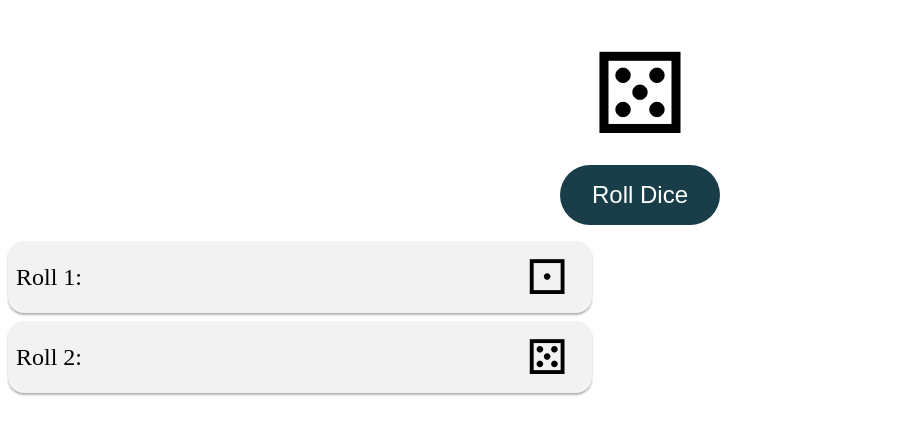
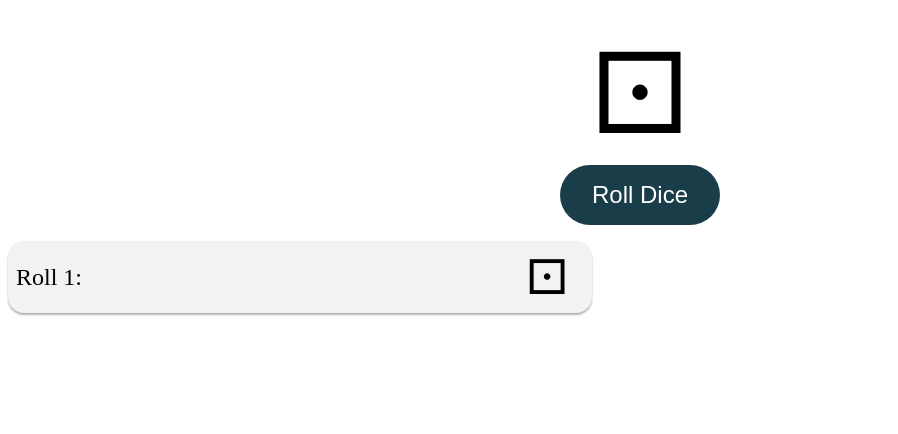
Before and after one commit to robinrajan24/Dice-Roll-Simulator, a plain HTML site: page index.html in a window 1280 px wide. Both pictures are taken after a click on the button "Roll Dice". Shown: the part 90-524 px from the top of the page, without its empty margins (0-898 px from the left). Drawn offline with Linux system fonts and the light colour scheme.

Commit message:
added the js code

```diff
--- a/index.html
+++ b/index.html
@@ -15,8 +15,8 @@
 
     <button id="roll-button">Roll Dice</button>
     <ul id="roll-history">
-        <li>Roll 1: <span>&#9856</span> </li>
-        <li>Roll 2: <span>&#9860</span> </li>
+        <!-- <li>Roll 1: <span>&#9856</span> </li>
+        <li>Roll 2: <span>&#9860</span> </li> -->
 
     </ul>
 
--- a/index.js
+++ b/index.js
@@ -0,0 +1,62 @@
+const buttonEl=document.getElementById('roll-button')
+const diceEl=document.getElementById('dice')
+const rollHistoryEl=document.getElementById('roll-history')
+
+let historyList=[];
+
+
+function rollDice(){
+    const rollResult= Math.floor(Math.random()*6)+1
+    const diceFace =getDiceFace(rollResult)
+    diceEl.innerHTML=diceFace
+    historyList.push(rollResult)
+    UpdateHistory()
+
+}
+
+function UpdateHistory(){
+    rollHistoryEl.innerHTML=''
+    for(let i=0;i<historyList.length;i++){
+        const listItem=document.createElement('li')
+        listItem.innerHTML=`Roll ${i+1}: <span>${getDiceFace(historyList[i])}</span>`
+
+        rollHistoryEl.appendChild(listItem)
+    }
+}
+
+buttonEl.addEventListener('click',()=>{
+    diceEl.classList.add('roll-animation');
+    setTimeout(()=>{
+    diceEl.classList.remove('roll-animation');
+    rollDice()
+
+    },1000)
+
+})
+
+
+function getDiceFace(rollResult){
+    switch (rollResult){
+        case 1:
+            return '&#9856;';
+
+            case 2:
+                return '&#9857;';
+
+                case 3:
+                    return '&#9858;';
+
+                    case 4:
+                        return '&#9859;';
+
+                        case 5:
+                            return '&#9860;';
+
+                            case 6:
+                                return '&#9861;';
+
+                                default:
+                                    return '';
+    }
+
+}
--- a/style.css
+++ b/style.css
@@ -18,6 +18,16 @@ h1{
 
 .roll-animation{
     animation-name: roll;
+}
+@keyframes roll{
+    0%{
+        transform: rotateY(0deg) rotateX(0deg);
+    }
+
+    100%{
+        transform: rotateY(720deg) rotateX(720deg);
+
+    }
 }
 
 button{
```
